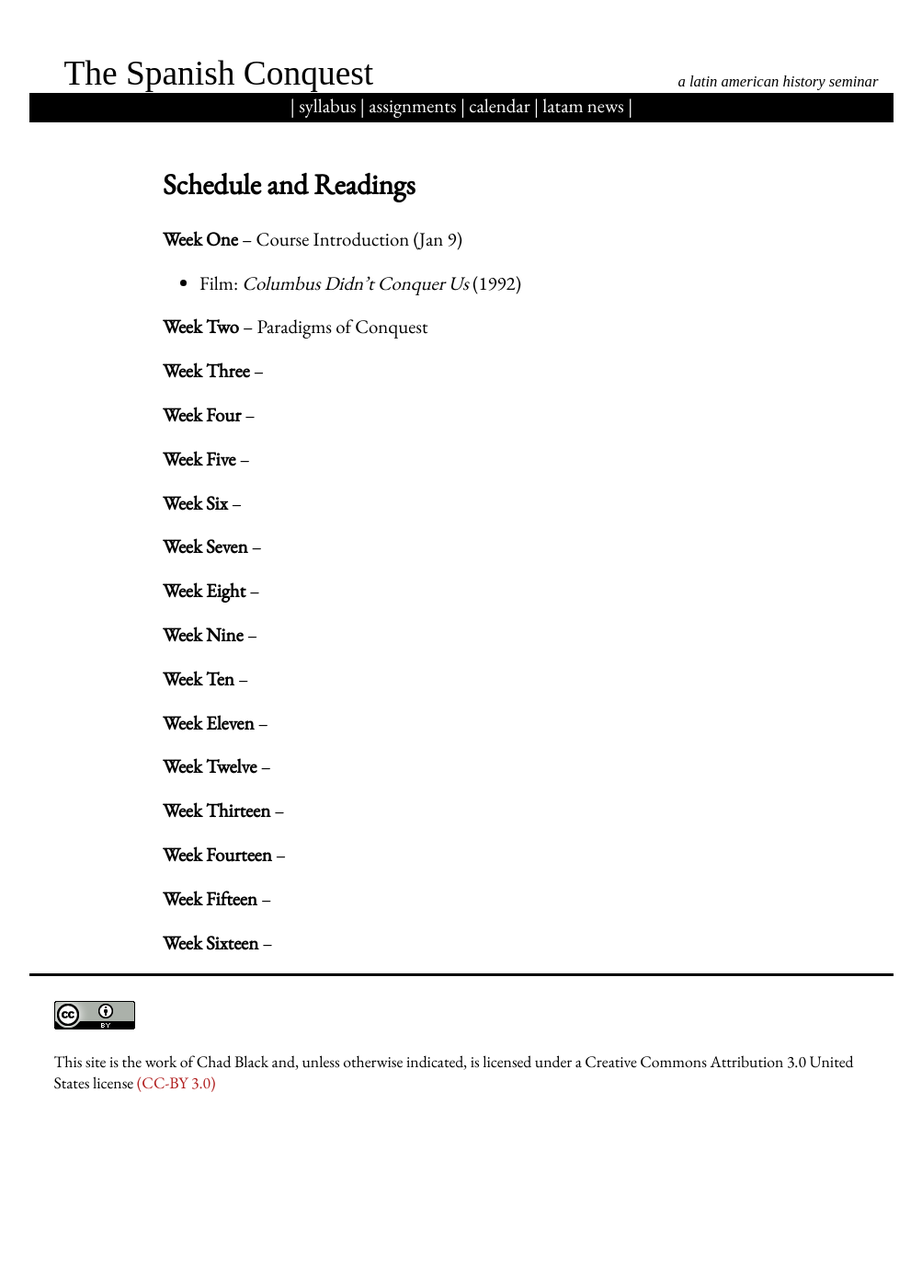
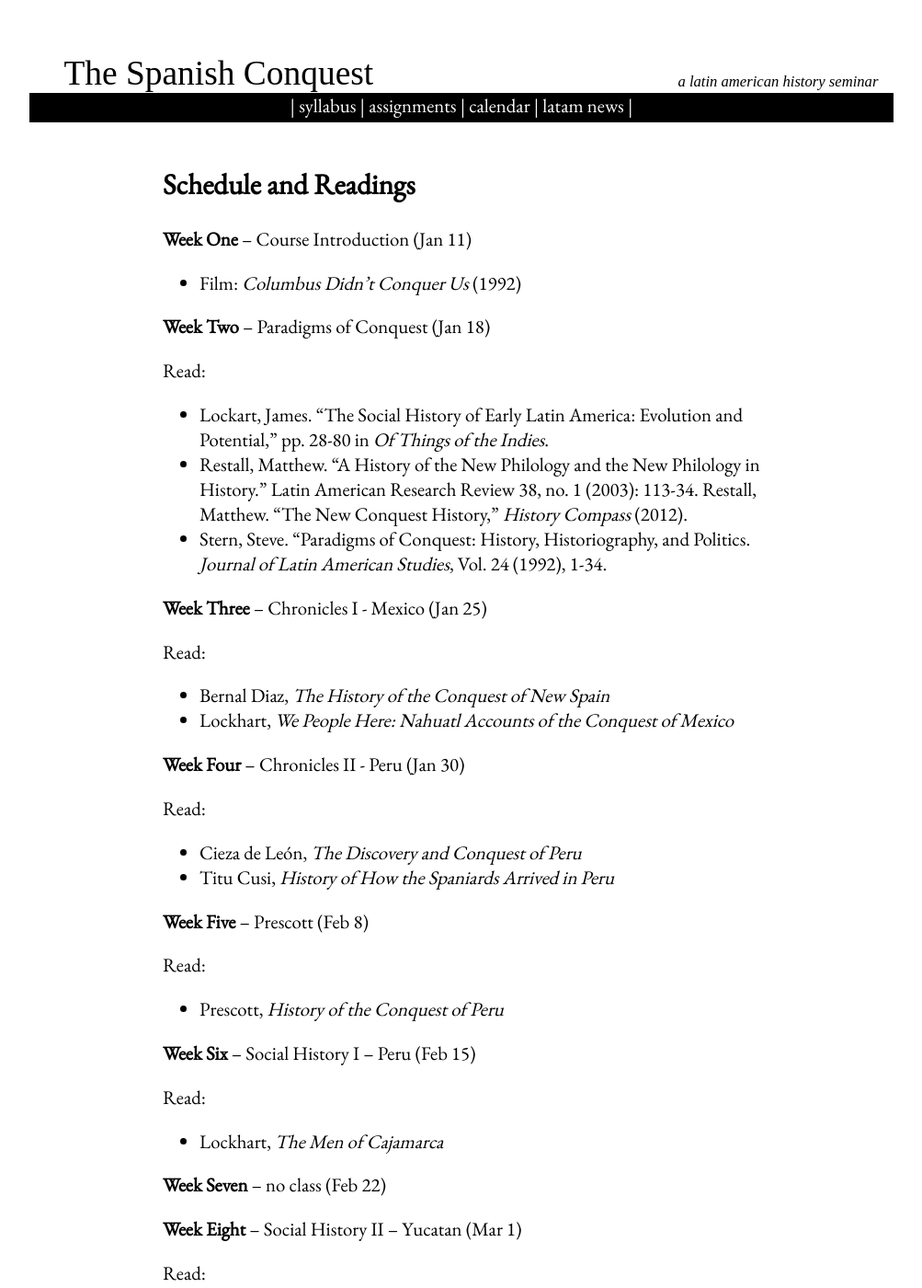
Before and after one commit to chadblack/561S2017, a Jekyll site: the page built from info/calendar.md, in a window 1280 px wide and 1400 px high. Shown: the whole window at 92% size, without its empty margins (138-1141 px from the left). Built offline with Jekyll 4.4.1, drawn with Linux system fonts in a browser that asks for light colours; some web fonts are replaced; our own code applies the rules of GitHub Pages for plain Markdown files; some of the changed text lies outside the part shown.

Commit message:
finished calendar

```diff
--- a/info/calendar.md
+++ b/info/calendar.md
@@ -1,38 +1,115 @@
 ---
+layout: default
+title: Home
 ---
 
 ## Schedule and Readings
 
-**Week One** -- Course Introduction (Jan 9)
+**Week One** -- Course Introduction (Jan 11)
 
 * Film: *Columbus Didn't Conquer Us* (1992)
 
-**Week Two** -- Paradigms of Conquest
+**Week Two** -- Paradigms of Conquest (Jan 18)
 
-**Week Three** --
+Read:
 
-**Week Four** --
+* Lockart, James. "The Social History of Early Latin America: Evolution and
+  Potential," pp. 28-80 in *Of Things of the Indies*.
+* Restall, Matthew. "A History of the New Philology and the New Philology in
+  History." Latin American Research Review 38, no. 1 (2003): 113-34.
+  Restall, Matthew. "The New Conquest History," *History Compass* (2012).
+* Stern, Steve. “Paradigms of Conquest: History, Historiography, and Politics.
+  *Journal of Latin American Studies*, Vol. 24 (1992), 1-34.
 
-**Week Five** --
 
-**Week Six** --
 
-**Week Seven** --
+**Week Three** -- Chronicles I - Mexico (Jan 25)
 
-**Week Eight** --
+Read:
 
-**Week Nine** --
+*  Bernal Diaz, *The History of the Conquest of New Spain*
+*  Lockhart, *We People Here: Nahuatl Accounts of the Conquest of Mexico*
 
-**Week Ten** --
+**Week Four** -- Chronicles II - Peru (Jan 30)
 
-**Week Eleven** --
+Read:
 
-**Week Twelve** --
+* Cieza de León, *The Discovery and Conquest of Peru*
+* Titu Cusi, *History of How the Spaniards Arrived in Peru*
 
-**Week Thirteen** --
+**Week Five** -- Prescott (Feb 8)
 
-**Week Fourteen** --
+Read:
 
-**Week Fifteen** --
+* Prescott, *History of the Conquest of Peru*
 
-**Week Sixteen** --
+**Week Six** -- Social History I -- Peru (Feb 15)
+
+Read:
+
+* Lockhart, *The Men of Cajamarca*
+
+**Week Seven** -- no class (Feb 22)
+
+
+**Week Eight** -- Social History II -- Yucatan (Mar 1)
+
+Read:
+
+* Clendennin, *Ambivalent Conquests*
+
+
+**Week Nine** -- Demography (Mar 8)
+
+Read:
+
+* Cook, *Born to Die*
+
+**Week Ten** -- Spring Break (Mar 15)
+
+
+**Week Eleven** -- New Conquest History I -- Perspective (Mar 22)
+
+Read:
+
+* Matthew and Oudijk, eds. *Indian Conquistadors: Indigenous Allies in the
+  Conquest of Peru*
+* Lockhart, Sousa, Wood, eds. [Sources and Methods for the Study of
+  Postconquest Mesoamerica](http://whp.uoregon.edu/Lockhart/index.html)
+
+**Week Twelve** -- New Conquest History II -- Guatemala (Mar 29)
+
+Read:
+
+* Asselsbergs, *Conquered Conquistadors*
+* Matthew, *Memories of Conquest*
+
+**Week Thirteen** -- Malintzin (Apr 5)
+
+Read:
+
+* Townsend, *Malintzin's Choices*
+* Brimingham-Pokorny, Elba D. "La Malinche: A Feminist Perspective on Otherness
+  in Mexican and Chicano Literature." Confluencia 11:2 (Spring 1996).
+* Paz, Octavio. The Labyrinth of Solitude: Life and Thought in Mexico. New
+  York: Grove Press, Inc., 1961. (Chapter 4 "The Sons of La Malinche")
+
+**Week Fourteen** -- Frontiers (Apr 12)
+
+Read:
+
+* Weber, *The Spanish Frontier in North America*
+
+**Week Fifteen** -- Iberian Atlantic (Apr 19)
+
+Read:
+
+* Cañizares-Esguerra, *Puritan Conquistadors*
+* Heany, Christopher. "A Peru of their Own: English Grave-Opening and Indian
+  Sovereignty in Early America." *William and Mary Quarterly* 73.4 (2016).
+
+**Week Sixteen** -- Empire (Apr 26)
+
+Read:
+
+Kamen, *Empire: How Spain Became a World Power, 1492-1763*
```
Also changed, not shown: index.md (+9 -10 lines).
